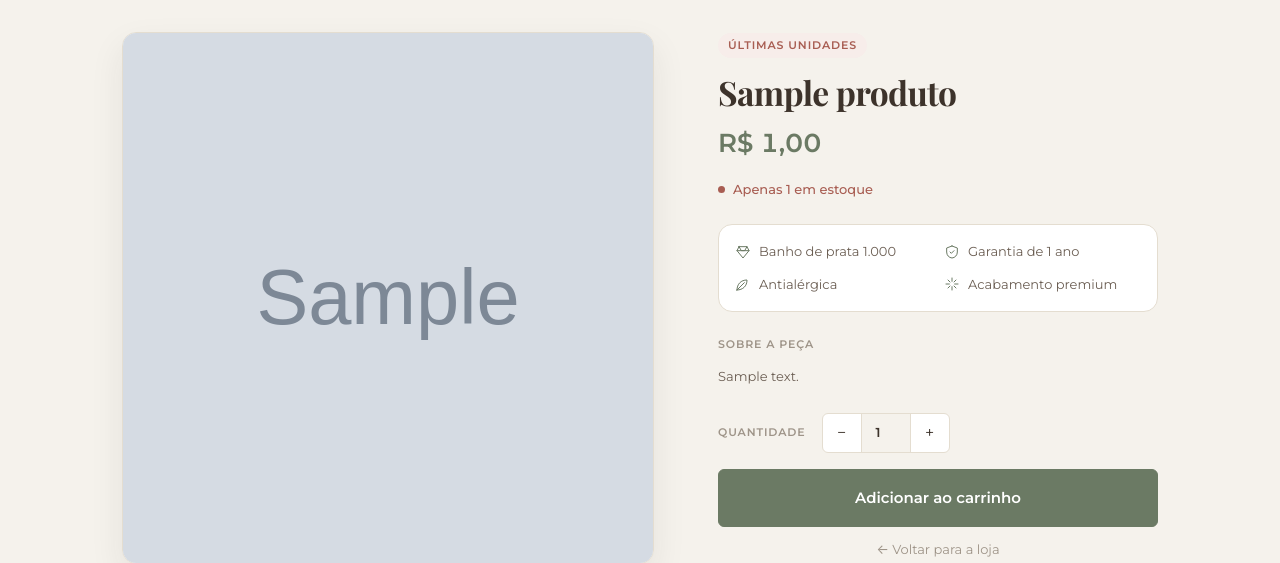
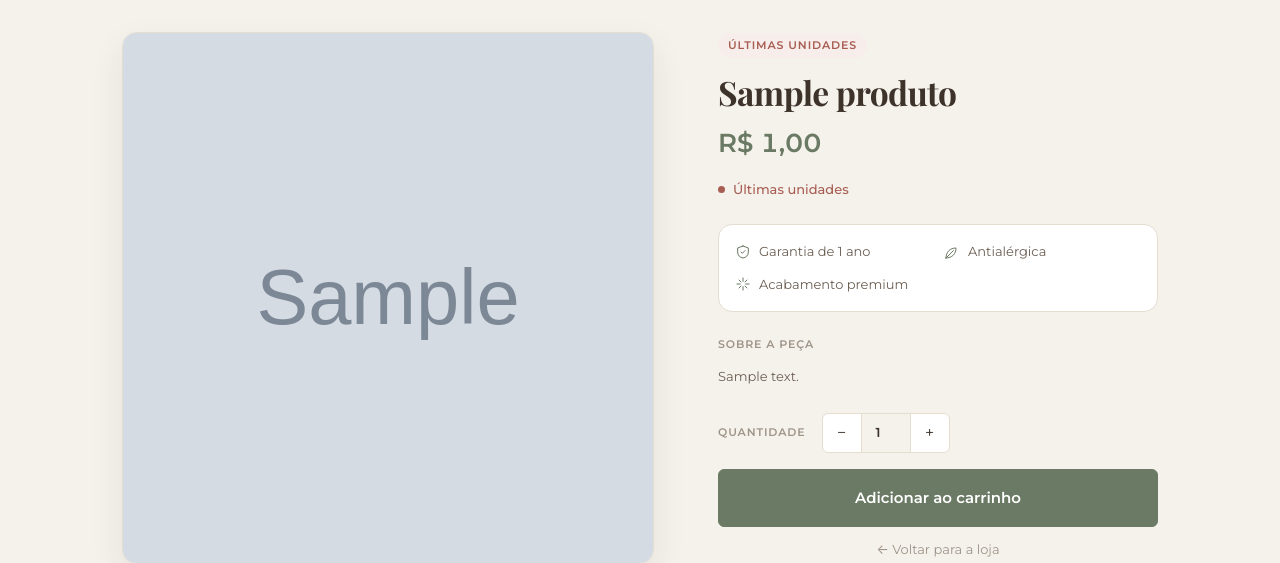
Before and after one commit to MatheusLoureiro7/BarrsStore, a Django app: a page that uses loja/templates/detalhe.html in a window 1280 px wide. Shown: the part 113-676 px from the top of the page. Run offline with Django 5.2, Linux system fonts and the light colour scheme; a user stored in the database is signed in; tables that the repository leaves empty hold one stand-in row (values such as "Sample post"); grey boxes marked "Sample" are stand-in pictures; some libraries are stand-ins or nearby versions; some web fonts are replaced.

Commit message:
Produto novo fica por 14 dias, tirado banho na page produtos

```diff
--- a/loja/models.py
+++ b/loja/models.py
@@ -1,6 +1,7 @@
 from django.db import models
 from django.contrib.auth.models import User
 from django.urls import reverse
+from django.utils import timezone
 from django.utils.text import slugify
 from decimal import Decimal
 import uuid
@@ -100,6 +101,14 @@ class Produto(models.Model):
 
     def disponivel(self):
         return self.estoque > 0
+
+    def is_novo(self):
+        if not self.criado_em:
+            return False
+        return self.criado_em >= timezone.now() - timezone.timedelta(days=14)
+
+    def estoque_baixo(self):
+        return 0 < self.estoque < 3
 
     def tem_tamanhos(self):
         return self.tipo == 'anel'
--- a/loja/templates/detalhe.html
+++ b/loja/templates/detalhe.html
@@ -532,11 +532,11 @@
   <!-- INFO -->
   <div>
     <!-- TAG DINÂMICA -->
-    {% if produto.estoque > 0 and produto.estoque <= 3 %}
+    {% if produto.estoque_baixo %}
       <span class="product__tag product__tag--last">Últimas unidades</span>
     {% elif produto.destaque %}
       <span class="product__tag product__tag--featured">Mais vendido</span>
-    {% else %}
+    {% elif produto.is_novo %}
       <span class="product__tag product__tag--new">Novo</span>
     {% endif %}
 
@@ -544,8 +544,8 @@
     <div class="product__price">R$ {{ produto.preco }}</div>
 
     {% if produto.disponivel %}
-      {% if produto.estoque <= 3 %}
-        <div class="product__stock product__stock--low">Apenas {{ produto.estoque }} em estoque</div>
+      {% if produto.estoque_baixo %}
+        <div class="product__stock product__stock--low">Últimas unidades</div>
       {% else %}
         <div class="product__stock product__stock--ok">Em estoque</div>
       {% endif %}
@@ -555,10 +555,6 @@
 
     <!-- PROPRIEDADES -->
     <div class="product__props">
-      <div class="product__prop">
-        <svg class="icon" style="width:16px;height:16px" aria-hidden="true"><use href="#i-gem"/></svg>
-        Banho de prata 1.000
-      </div>
       <div class="product__prop">
         <svg class="icon" style="width:16px;height:16px" aria-hidden="true"><use href="#i-shield"/></svg>
         Garantia de 1 ano
--- a/loja/templates/home.html
+++ b/loja/templates/home.html
@@ -840,7 +840,7 @@
         {% endif %}
         {% if produto.destaque %}
           <span class="product-card__badge product-card__badge--accent">Destaque</span>
-        {% else %}
+        {% elif produto.is_novo %}
           <span class="product-card__badge">Novo</span>
         {% endif %}
       </div>
```
